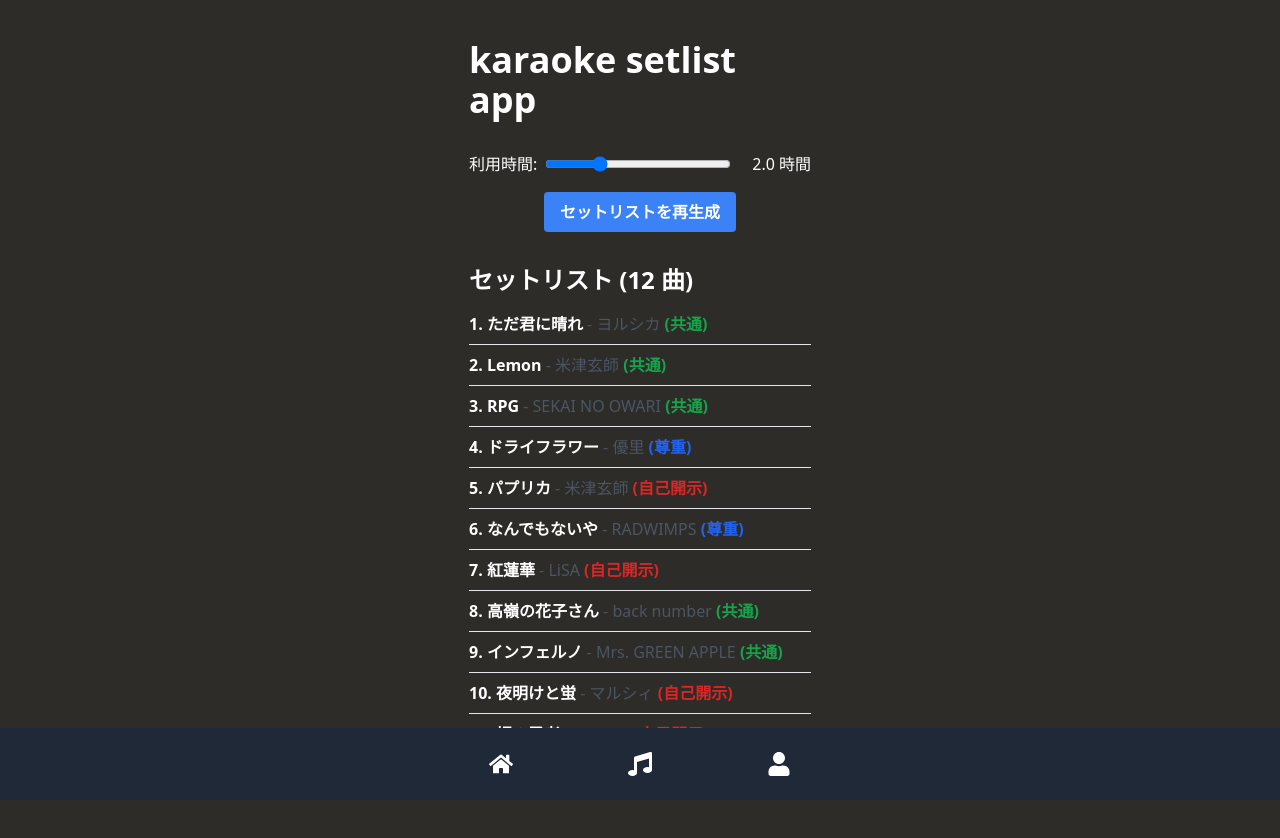
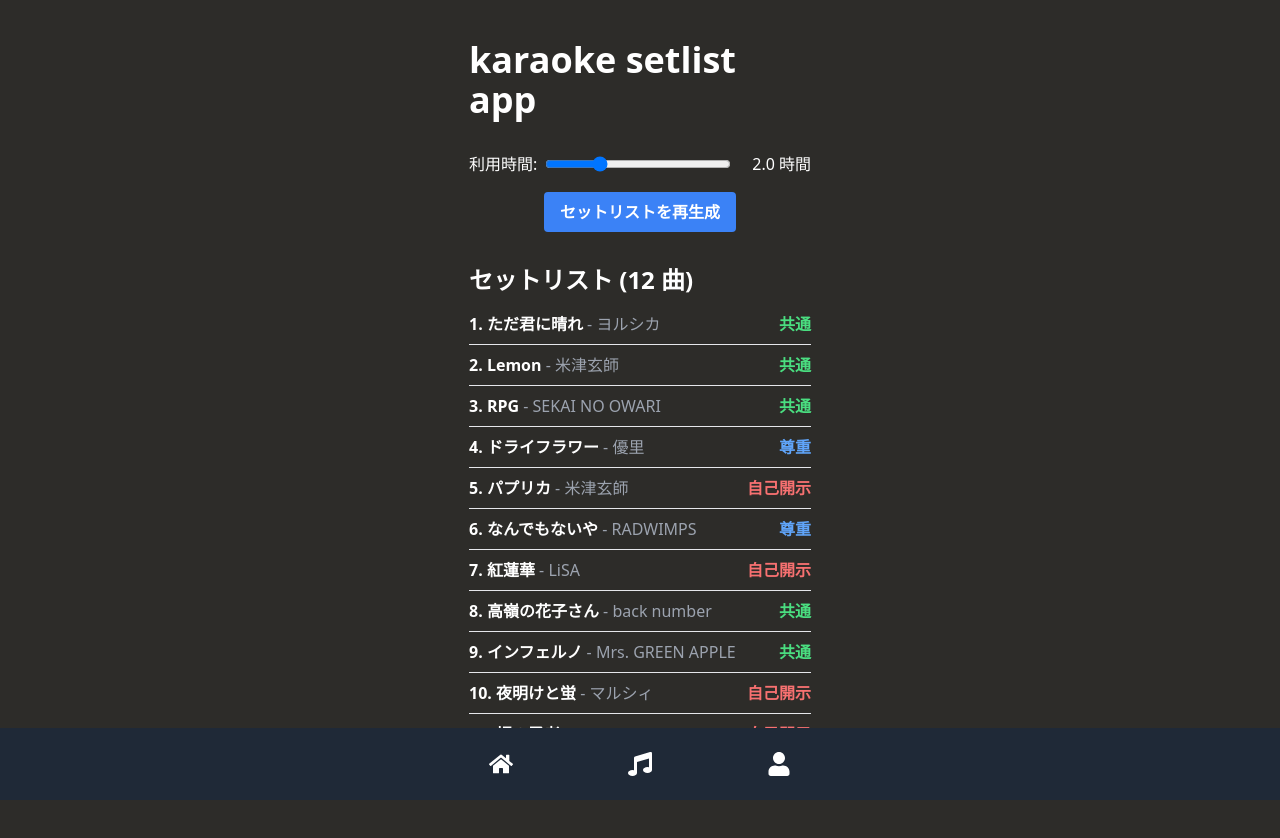
Before and after one commit to Minimalist-00/study-karaoke-test, a Next.js app: page / in a window 1280 px wide. Both pictures are taken after a click on the button "セットリストを生成". Shown: the top 838 px of the page. Built offline with nearby package versions, Linux system fonts and the light colour scheme.

Commit message:
refactor: Improve SetlistDisplay component layout and styling

```diff
--- a/src/components/SetlistDisplay.tsx
+++ b/src/components/SetlistDisplay.tsx
@@ -38,15 +38,17 @@
       <h2 className="text-2xl font-bold mb-4">セットリスト ({setlist.length} 曲)</h2>
       <ul className="space-y-2">
         {setlist.map((item, index) => (
-          <li key={index} className="border-b pb-2">
-            <span className="font-bold">{index + 1}.</span>{' '}
-            <span className="font-semibold">{item.song.title}</span>{' '}
-            <span className="text-gray-600">- {getArtistName(item.song.artistId)}</span>{' '}
-            <span className={`font-bold ${item.type === 'common' ? 'text-green-600' :
-              item.type === 'respect' ? 'text-blue-600' :
-                'text-red-600'
+          <li key={index} className="border-b pb-2 flex justify-between items-center">
+            <div>
+              <span className="font-bold">{index + 1}.</span>{' '}
+              <span className="font-semibold">{item.song.title}</span>{' '}
+              <span className="text-gray-400">- {getArtistName(item.song.artistId)}</span>
+            </div>
+            <span className={`font-bold ml-2 ${item.type === 'common' ? 'text-green-400' :
+              item.type === 'respect' ? 'text-blue-400' :
+                'text-red-400'
               }`}>
-              ({getTypeLabel(item.type)})
+              {getTypeLabel(item.type)}
             </span>
           </li>
         ))}
```
